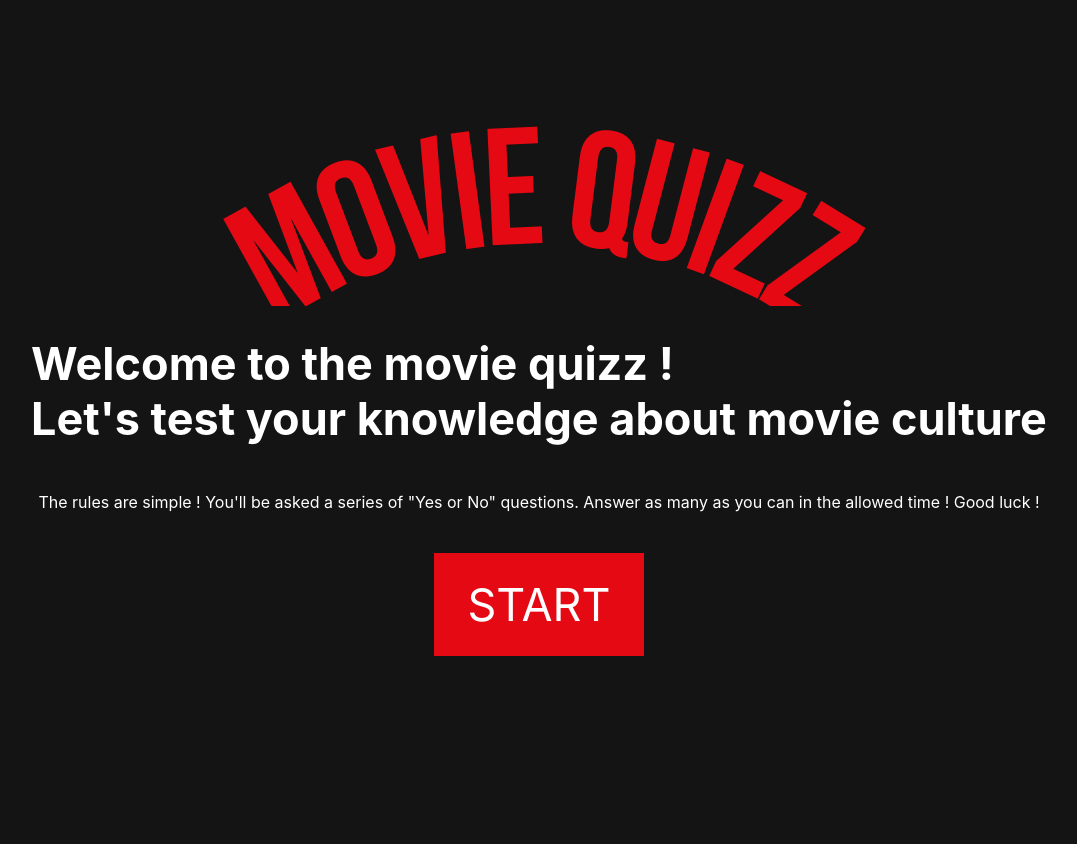
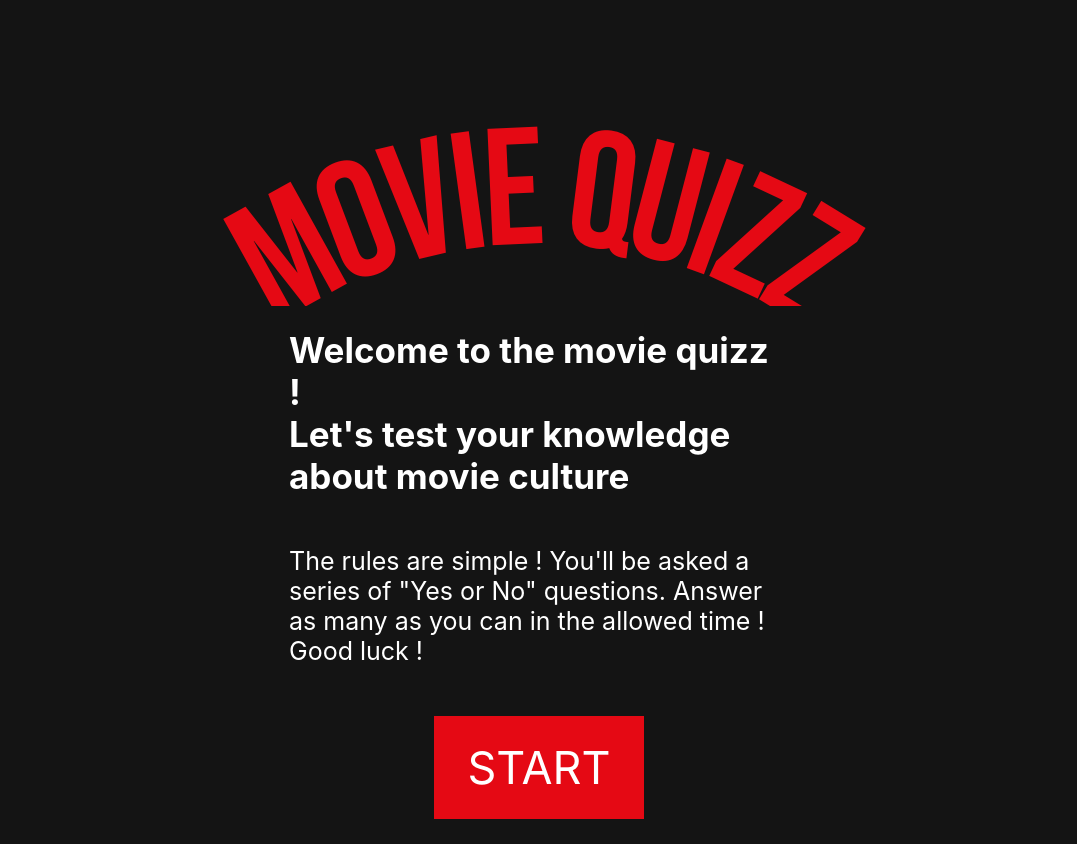
Before and after one commit to flydjo/movie-quizz, a React (Create React App) app in the folder frontend/: page / in a window 1280 px wide. Shown: the whole page, without its empty margins (101-1178 px from the left). Before the commit the page ends 800 px from the top, so only its background shows below. Built offline with nearby package versions, Linux system fonts and the light colour scheme.

Commit message:
feature(welcome-screen): add package gsap for animations on welcome page, add animations to welcome page

```diff
--- a/frontend/package.json
+++ b/frontend/package.json
@@ -6,6 +6,7 @@
     "@testing-library/jest-dom": "^5.16.1",
     "@testing-library/react": "^11.2.7",
     "@testing-library/user-event": "^12.8.3",
+    "gsap": "^3.8.0",
     "prop-types": "^15.7.2",
     "react": "^17.0.2",
     "react-dom": "^17.0.2",
--- /dev/null
+++ b/frontend/src/animations/script.js
@@ -0,0 +1,12 @@
+import gsap, { Expo } from 'gsap';
+
+export const annimWelcomeScreen = () => {
+    var t1 = gsap.timeline();
+
+    t1.to('.welcome-title', {opacity:1, duration: 1, ease: Expo.easeInOut});
+    t1.to('.welcome-sub-title', {opacity: 1, duration: 0.5, ease: Expo.easeInOut});
+    t1.to('.welcome-rules', {opacity: 1, duration: 0.5, ease: Expo.easeInOut});
+    t1.to('.start-button', {opacity: 1, duration: 0.5, ease: Expo.easeInOut});
+
+    t1.play();
+}
--- a/frontend/src/css/welcomeScreen.css
+++ b/frontend/src/css/welcomeScreen.css
@@ -7,6 +7,7 @@
 }
 
 .welcome-title {
+    opacity: 0;
     margin-top: 50px;
     font-size: 65px;
     font-family: BebasNeue;
@@ -14,11 +15,15 @@
 }
 
 .welcome-sub-title {
-    font-size: 45px;
+    width: 500px;
+    opacity: 0;
+    font-size: 35px;
     text-justify: center;
 }
 
-.welcom-rules {
+.welcome-rules {
+    width: 500px;
+    opacity: 0;
     font-size: 25px;
 }
 
@@ -27,7 +32,9 @@
 }
 
 .start-button {
+    opacity: 0;
     margin-top: 25px;
+    margin-bottom: 25px;
     text-decoration: none;
     background-color: #e50914;
     color: #fff;
--- a/frontend/src/pages/WelcomeScreen.js
+++ b/frontend/src/pages/WelcomeScreen.js
@@ -1,15 +1,21 @@
-import React from "react";
+import React, {useEffect} from "react";
 import '../css/welcomeScreen.css';
 import {Link} from "react-router-dom";
+import {annimWelcomeScreen} from "../animations/script";
 
 function WelcomeScreen() {
+    useEffect(() => {
+        console.log('ok');
+        annimWelcomeScreen();
+    }, []);
+
     return (
         <div className="welcome-screen-container">
             {/* <h1 className="welcome-title">MOVIE QUIZZ</h1> */}
             <svg className="welcome-title" viewBox="0 0 500 100">
                 <path id="curve" d="M73.2,148.6c4-6.1,65.5-96.8,178.6-95.6c111.3,1.2,170.8,90.3,175.1,97" />
                 <text>
-                    <textPath startOffset="21%" alignment-baseline="middle" xlinkHref="#curve">
+                    <textPath startOffset="21%" alignmentBaseline="middle" xlinkHref="#curve">
                     MOVIE QUIZZ
                     </textPath>
                 </text>
```
Also changed, not shown: 1 other file (tests, documents, lock files or other folders).
